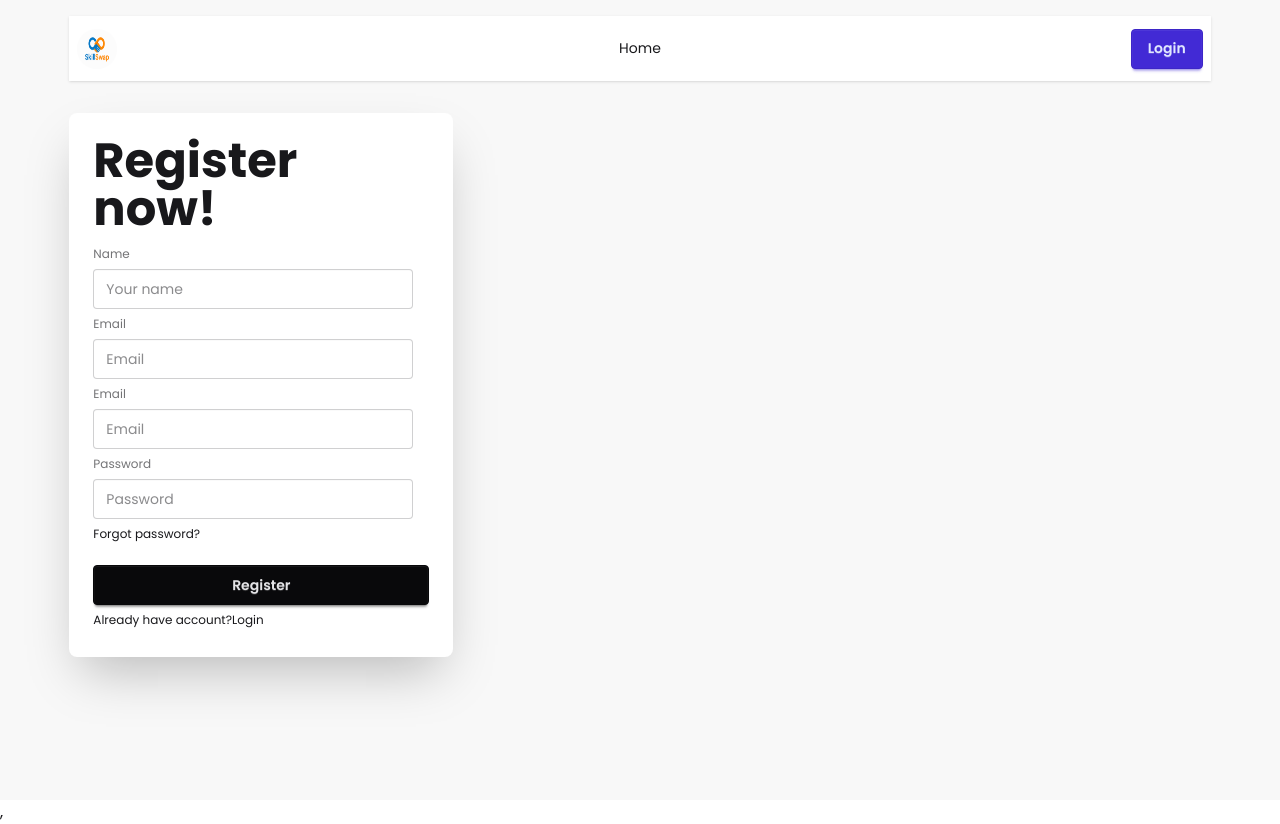
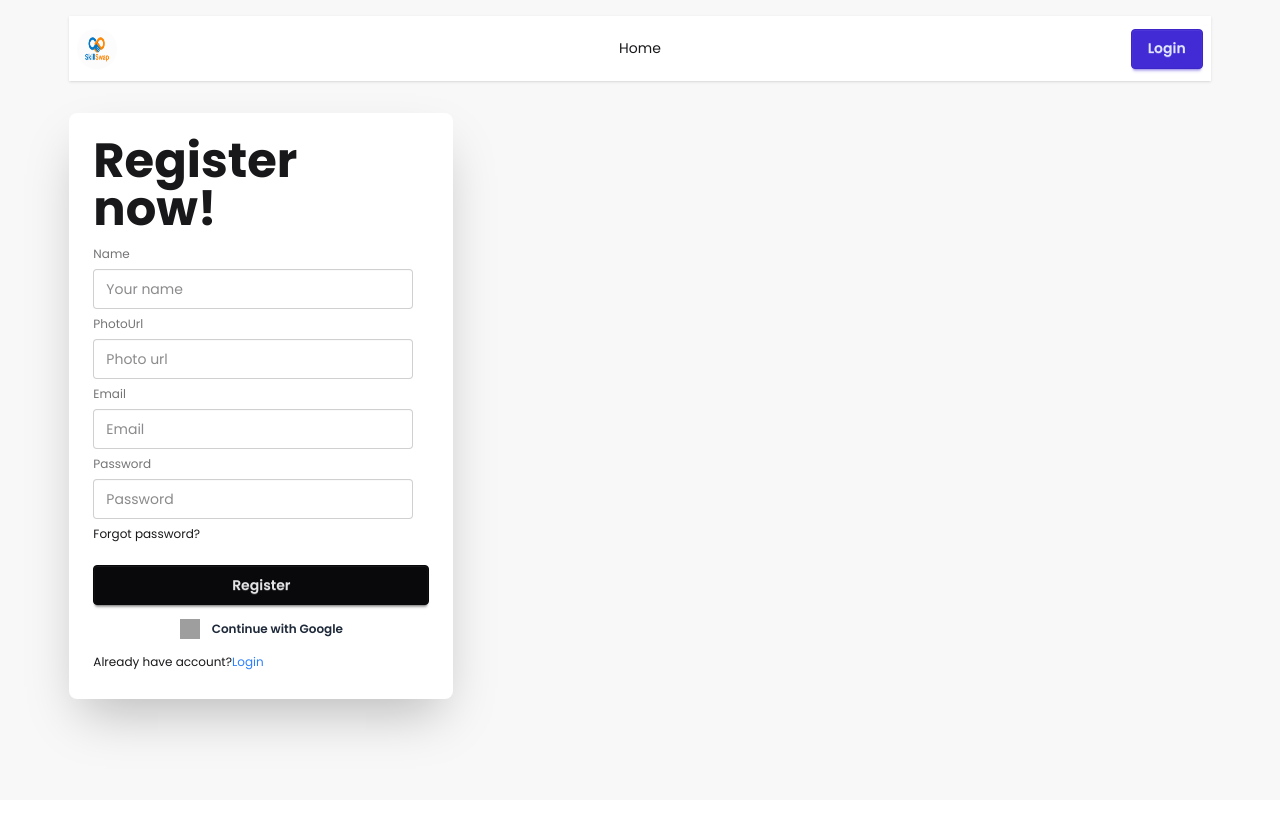
Before and after one commit to harunhira69/React-skilswap, a React (Vite) app: page /auth/signup in a window 1280 px wide. After the commit the page ends 800 px from the top, so only its background shows below. Built offline with nearby package versions, Linux system fonts and the light colour scheme; no server answers; grey boxes are pictures that could not be loaded.

Commit message:
created user

```diff
--- a/package.json
+++ b/package.json
@@ -14,6 +14,7 @@
     "animate.css": "^4.1.1",
     "aos": "^2.3.4",
     "daisyui": "^5.3.7",
+    "firebase": "^12.4.0",
     "react": "^19.1.1",
     "react-dom": "^19.1.1",
     "react-icons": "^5.5.0",
--- a/src/Context/AuthProvider.jsx
+++ b/src/Context/AuthProvider.jsx
@@ -1,13 +1,47 @@
-import React from 'react';
+import React, { useEffect, useState } from 'react';
 import { AuthContext } from './AuthContext';
+import { createUserWithEmailAndPassword, GoogleAuthProvider, onAuthStateChanged, signInWithPopup } from 'firebase/auth';
+import { auth } from '../Firebase/firebase.config';
 
 const AuthProvider = ({children}) => {
 
+const [user,setUser] = useState(null)
+const [loading,setLoading] = useState(null)
+
+
+
+const provider = new GoogleAuthProvider();
+// sign up google
+
+const googleSignUp =()=>{
+  return signInWithPopup(auth,provider)
+}
+// email user create
+
+const createUser = (email,password)=>{
+ return createUserWithEmailAndPassword(auth, email, password)
+}
+// onauth
+useEffect(()=>{
+ const unsubscribe = onAuthStateChanged(auth,(currentUser)=>{
+   setUser(currentUser)
+   setLoading(false)
+ });
+ return ()=>{
+   unsubscribe()
+ }
+},[])
 
 
 
 
   const authInfo = {
+    user,
+    setUser,
+    googleSignUp,
+    createUser,
+    loading,
+
 
   }
 
--- /dev/null
+++ b/src/Firebase/firebase.config.js
@@ -0,0 +1,14 @@
+import { initializeApp } from "firebase/app";
+import { getAuth } from "firebase/auth";
+
+const firebaseConfig = {
+  apiKey: import.meta.env.VITE_apiKey,
+  authDomain: import.meta.env.VITE_authDomain,
+  projectId: import.meta.env.VITE_projectId,
+  storageBucket: import.meta.env.VITE_storageBucket,
+  messagingSenderId: import.meta.env.VITE_messagingSenderId,
+  appId: import.meta.env.VITE_appId,
+};
+
+const app = initializeApp(firebaseConfig);
+export const auth = getAuth(app);
--- a/src/Pages/Signup.jsx
+++ b/src/Pages/Signup.jsx
@@ -1,31 +1,76 @@
-import React from 'react';
+import React, { use } from 'react';
 import { FcGoogle } from 'react-icons/fc';
-import { Link } from 'react-router';
+import { Link, Navigate, useNavigate } from 'react-router';
+import { AuthContext } from '../Context/AuthContext';
+import { toast } from 'react-toastify';
+
 
 const Signup = () => {
+  const navigate = useNavigate()
+  const { googleSignUp,
+    user,
+    setUser,
+    createUser
+  } = use(AuthContext)
+  const handleGoogle = () => {
+    googleSignUp()
+      .then((res) => {
+        setUser(res.user)
+        toast.success('Google Sign Up Successful')
+         navigate('/')
+      }).catch(e => {
+        console.log(e.message)
+      })
+  }
+  const passwordRegex = /^(?=.*[a-z])(?=.*[A-Z])(?=.*[!@#$%^&*]).{6,}$/;
+  const handleSignUp = e => {
+    e.preventDefault()
+    const name = e.target.name.value;
+    const photo = e.target.photo.value;
+    const email = e.target.email.value;
+    const password = e.target.password.value;
+    console.log({ name, photo, email, password })
+    if (!passwordRegex.test(password)) {
+      toast.error('Password must contain at least one uppercase, one lowercase, one special character, and be at least 6 characters long.')
+      return
+    }
+createUser(email, password)
+  .then((res) => {
+    setUser(res.user);
+    toast.success('Sign up successfully');
+    navigate('/');
+  })
+  .catch((e) => {
+    toast.error(e.message);
+  });
+
+  }
   return (
     <div className="card bg-base-100 w-full max-w-sm shrink-0 shadow-2xl">
       <div className="card-body">
         <h1 className="text-5xl font-bold">Register now!</h1>
+        <form onSubmit={handleSignUp}>
           <fieldset className="fieldset">
             {/* name */}
             <label className="label">Name</label>
             <input
               type="text"
               className="input"
+              name='name'
               placeholder="Your name" />
             {/* photo url */}
-            <label className="label">Email</label>
+            <label className="label">PhotoUrl</label>
             <input
               type="text"
               name='photo'
               className="input"
-           placeholder="Email" />
+              placeholder="Photo url" />
             {/* email */}
             <label className="label">Email</label>
             <input
               type="email"
               name='email'
+              required
               className="input"
               placeholder="Email" />
             {/* password */}
@@ -37,9 +82,23 @@ const Signup = () => {
               placeholder="Password" />
             <div><a className="link link-hover">Forgot password?</a></div>
             <button className="btn btn-neutral mt-4">Register</button>
+            <button
+              onClick={handleGoogle}
+              type="button"
 
-          <p>Already have account?<Link to='/auth/login'>Login</Link></p>
+              className="flex items-center justify-center gap-3 bg-white text-gray-800 px-5 py-2 rounded-lg w-full font-semibold hover:bg-gray-100 transition-colors cursor-pointer"
+            >
+              <img
+                src="https://www.svgrepo.com/show/475656/google-color.svg"
+                alt="google"
+                className="w-5 h-5"
+              />
+              Continue with Google
+            </button>
+
+            <p>Already have account?<Link className='hover:underline text-blue-500' to='/auth/login'>Login</Link></p>
           </fieldset>
+        </form>
       </div>
     </div>
   );
--- a/src/Routes/Routes.jsx
+++ b/src/Routes/Routes.jsx
@@ -2,7 +2,7 @@ import { createBrowserRouter } from "react-router";
 import HomeLayout from "../Layout/HomeLayout";
 
 import Home from "../Pages/Home";
-import SkillsCrad from "../Pages/SkillsCrad";
+
 import SkilDetails from "../Pages/SkilDetails";
 import Auth from "../Layout/Auth";
 import Login from "../Pages/Login";
@@ -14,25 +14,36 @@ const router = createBrowserRouter([
     element: <HomeLayout></HomeLayout>,
     errorElement:<h3>404 Not Found</h3>,
     children:[
-        {
-            path:'/home',
-            element:<Home></Home>,
-            loader:()=>fetch('/skill.json')
+      {
+        index: true, // default route
+        element: <Home />,
+        loader: async () => {
+          const res = await fetch("/skill.json");
+          const data = await res.json();
+          return data;
+        },
+      },
+      {
+        path: "/home",
+        element: <Home />,
+        loader: async () => {
+          const res = await fetch("/skill.json");
+          const data = await res.json();
+          return data;
+        },
+      },
+      {
+        path: "/card-details/:id",
+        element: <SkilDetails />,
+        loader: async () => {
+          const res = await fetch("/skill.json");
+          const data = await res.json();
+          return data;
+        },
+      },
+    ],
+  },
 
-
-        },
-     {
-        path: '/card-details/:id',
-        element:<SkilDetails></SkilDetails>,
-        loader:()=>fetch('/skill.json')
-     }
-
-    ]
-  },
-  {
-    index:true,
-    element:'/'
-  },
   {
     path:'/auth',
     element:<Auth></Auth>,
--- a/src/component/Navbar.jsx
+++ b/src/component/Navbar.jsx
@@ -1,8 +1,10 @@
-import React from 'react';
+import React, { use } from 'react';
 import {  Link, NavLink } from 'react-router';
 import logo from '../assets/logo.png'
+import { AuthContext } from '../Context/AuthContext';
 
 const Navbar = () => {
+  const {user} = use(AuthContext)
 
     return (
       <div className="navbar bg-base-100 shadow-sm">
@@ -37,9 +39,11 @@ const Navbar = () => {
     </ul>
   </div>
   <div className="navbar-end">
-    <Link to="/auth/login" className="btn btn-primary px-4">
+   {
+    user?<h3>harun</h3>: <Link to="/auth/login" className="btn btn-primary px-4">
             Login
           </Link>
+   }
   </div>
 </div>
     );
--- a/src/main.jsx
+++ b/src/main.jsx
@@ -4,10 +4,14 @@ import './index.css'
 import { RouterProvider } from "react-router/dom";
 import router from './Routes/Routes';
 import { ToastContainer } from 'react-toastify';
+import AuthProvider from './Context/AuthProvider';
+
 
 createRoot(document.getElementById('root')).render(
   <StrictMode>
-  <RouterProvider router={router} />,
+  <AuthProvider>
+    <RouterProvider router={router} />
    <ToastContainer />
+  </AuthProvider>
   </StrictMode>,
 )
```
Also changed, not shown: 1 other file (tests, documents, lock files or other folders). Lines whose indentation alone changed are shown as unchanged.
